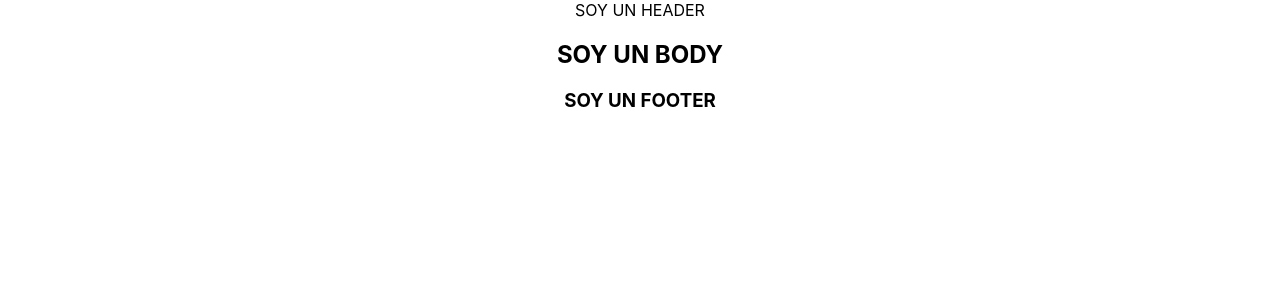
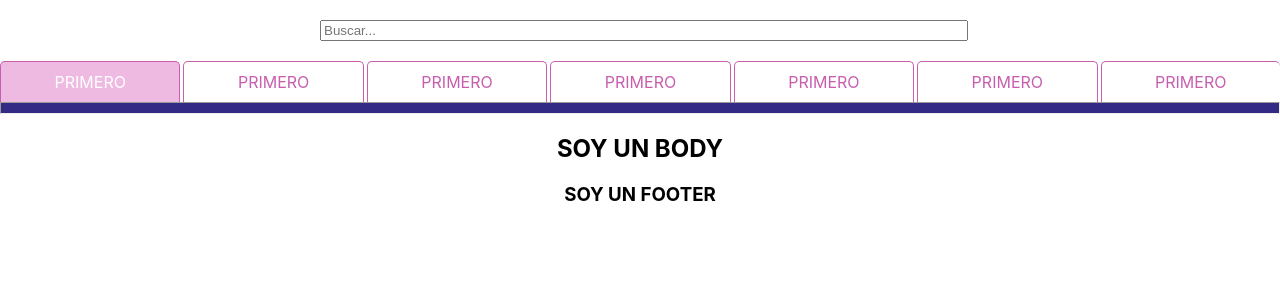
Before and after one commit to lightan1210/webpage-clinica_pasteur, a React (Create React App) app: page / in a window 1280 px wide. Shown: the top 300 px of the page. Built offline with nearby package versions, Linux system fonts and the light colour scheme.

Commit message:
Search Bar and NavBar added in header

```diff
--- a/src/App.css
+++ b/src/App.css
@@ -1,16 +1,5 @@
 .App {
   text-align: center;
-}
-
-.App-logo {
-  height: 40vmin;
-  pointer-events: none;
-}
-
-@media (prefers-reduced-motion: no-preference) {
-  .App-logo {
-    animation: App-logo-spin infinite 20s linear;
-  }
 }
 
 .App-header {
@@ -24,15 +13,70 @@
   color: white;
 }
 
-.App-link {
-  color: #61dafb;
+.NavBar {
+  width: 100%;
 }
 
-@keyframes App-logo-spin {
-  from {
-    transform: rotate(0deg);
-  }
-  to {
-    transform: rotate(360deg);
-  }
+.NavBar > ul {
+  background-color: white;
+  display: flex;
+  gap: 3px;
+  list-style-type: none;
+  margin: 0 auto;
+  padding: 0;
 }
+
+.NavBar li {
+  border-top-left-radius: 5px;
+  border-top-right-radius: 5px;
+  border-left: 1px solid #c75eae;
+  border-right: 1px solid #c75eae;
+  border-top: 1px solid #c75eae;
+  display: block;
+  text-transform: uppercase;
+  padding: 10px 0;
+  width: 100%;
+}
+
+.NavBar li:first-child {
+  background-color: #eebae2;
+}
+
+.NavBar li:hover {
+  background-color: #eebae2;
+  cursor:pointer;
+  transition-duration: .4s;
+}
+
+.NavBar li:hover>a {
+  color: white;
+}
+.NavBar li:last-child {
+  border-right: none;
+}
+
+.NavBar li{
+  color: #c75eae;
+  text-align: center;
+}
+
+.NavBar li:first-child>a {
+  color: white;
+}
+
+.SearchBar {
+  margin: 0 auto;
+  width: 50%;
+}
+
+.SearchBar > input {
+  margin: 20px 0;
+  outline: none;
+  width: 100%;
+}
+
+hr {
+  background-color: #332a86;
+  height: 10px;
+  margin: 0;
+}
--- a/src/components/Header.js
+++ b/src/components/Header.js
@@ -1,7 +1,21 @@
 export default function Header() {
     return (
         <header>
-            SOY UN HEADER
+            <form className="SearchBar" >
+                <input type="text" name="searchBar" placeholder="Buscar..."></input>
+            </form>
+            <nav className="NavBar">
+                <ul>
+                    <li> <a>primero</a> </li>
+                    <li> <a>primero</a> </li>
+                    <li> <a>primero</a> </li>
+                    <li> <a>primero</a> </li>
+                    <li> <a>primero</a> </li>
+                    <li> <a>primero</a> </li>
+                    <li> <a>primero</a> </li>
+                </ul>
+            </nav>
+            <hr/>
         </header>
     );
 }
```
